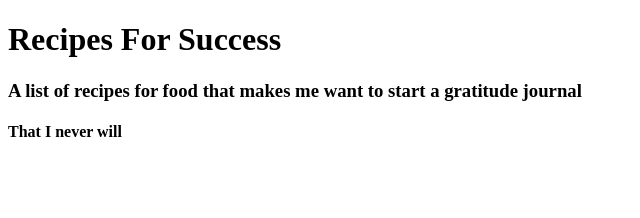
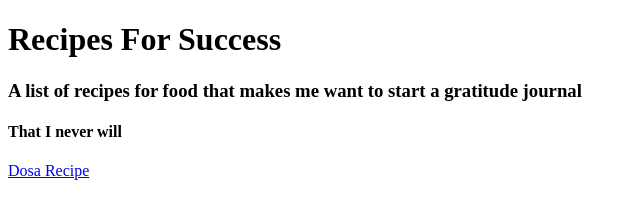
Before and after one commit to ajaythumala/odin-recipes, a plain HTML site: page index.html in a window 1280 px wide. Shown: the whole page, without its empty margins (0-640 px from the left). Drawn offline with Linux system fonts and the light colour scheme.

Commit message:
link dosa.html in index.html

```diff
--- a/index.html
+++ b/index.html
@@ -10,5 +10,6 @@
     <h1>Recipes For Success</h1>
     <h3>A list of recipes for food that makes me want to start a gratitude journal</h3>
     <h4>That I never will</h4>
+    <p><a href = "./recipes/dosa.html">Dosa Recipe</a></p>
 </body>
 </html>
```
